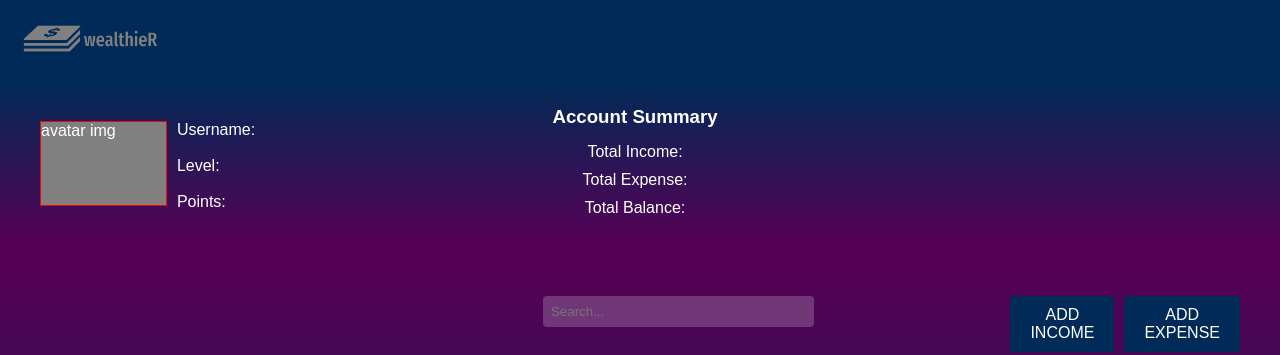
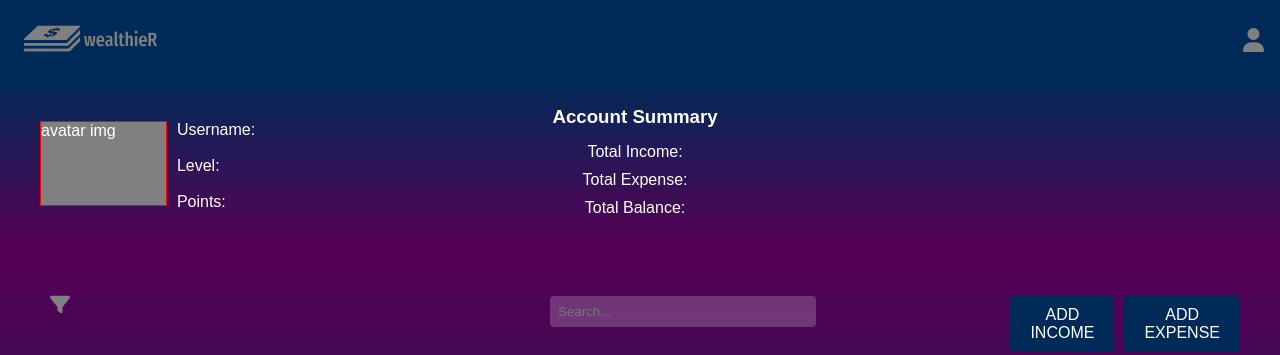
Before and after one commit to Dij-dom/Wealthir, a React (Vite) app in the folder frontend/: page /home in a window 1280 px wide. Shown: the top 355 px of the page. Built offline with nearby package versions, Linux system fonts and the light colour scheme; sample sign-in values are in the browser's storage.

Commit message:
User auth complete

```diff
--- a/frontend/package.json
+++ b/frontend/package.json
@@ -10,6 +10,7 @@
     "preview": "vite preview"
   },
   "dependencies": {
+    "@fortawesome/fontawesome-free": "^6.5.1",
     "bootstrap": "^5.3.2",
     "react": "^18.2.0",
     "react-dom": "^18.2.0",
--- a/frontend/src/App.jsx
+++ b/frontend/src/App.jsx
@@ -1,15 +1,22 @@
 import React from 'react'
-import { BrowserRouter as Router, Route, Routes} from 'react-router-dom';
+import { BrowserRouter as Router, Route, Routes, Navigate} from 'react-router-dom';
 import './App.css';
 import LoginSignUp from './Components/LoginSignUp/LoginSignUp';
 import Home from './Components/Home/Home.jsx';
+import { useAuthContext } from './hooks/useAuthContext.jsx';
 
 function App() {
+  const {user} = useAuthContext();
   return (
     <Router>
       <Routes>
-        <Route path="/" element={<LoginSignUp />} />
-        <Route path="/home" element={<Home />} />
+        <Route
+          path="/"
+          element={!user ? <LoginSignUp/> : <Navigate to='/home'/>}
+        />
+        <Route
+          path="/home"
+          element={user ? <Home/> : <Navigate to='/'/>} />
       </Routes>
     </Router>
   );
--- a/frontend/src/Components/Home/header.jsx
+++ b/frontend/src/Components/Home/header.jsx
@@ -1,18 +1,20 @@
 import {React, useState} from 'react'
 import logo from '../assets/logo-color.png';
 import './home.css';
-import { useNavigate } from 'react-router-dom';
+import '@fortawesome/fontawesome-free/css/all.min.css';
+import { useLogout } from '../../hooks/useLogout';
+
 
 const Header = () =>{
     const [isDropdownVisible, setDropdownVisible] = useState(false);
-    const navigate = useNavigate();
+    const {logout} = useLogout();
 
     const handleUserIconClick = () => {
         setDropdownVisible(!isDropdownVisible);
       };
 
     const handleLogoutClick = () => {
-        navigate('/');
+        logout();
       };
 
     return(
@@ -22,13 +24,13 @@ const Header = () =>{
               <img src={logo} alt="Logo" />
             </div>
             <div className="user-profile" onClick={handleUserIconClick}>
-              <i className="fas fa-user" style={{ color: '#808080' }}></i>
+              <i className="fa fa-user" style={{ color: '#808080' }}></i>
               {isDropdownVisible && (
                 <div className="dropdown" style={{ backgroundColor: '#808080', color: '#002a57' }}>
-                <button onClick={handleLogoutClick} className="dropdown-button">
-                  Logout
-                </button>
-              </div>
+                  <button onClick={handleLogoutClick} className="dropdown-button">
+                    Logout
+                  </button>
+                </div>
               )}
             </div>
           </div>
```
Also changed, not shown: 1 other file (tests, documents, lock files or other folders).
